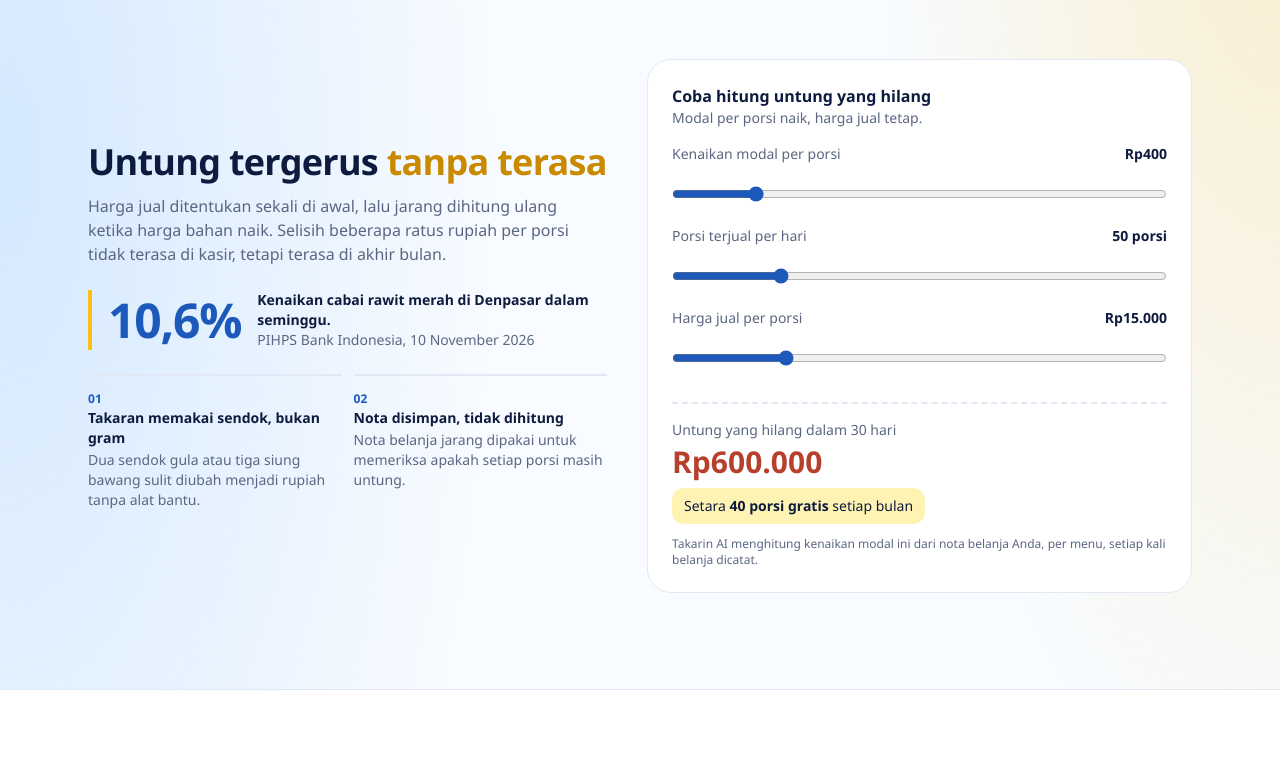
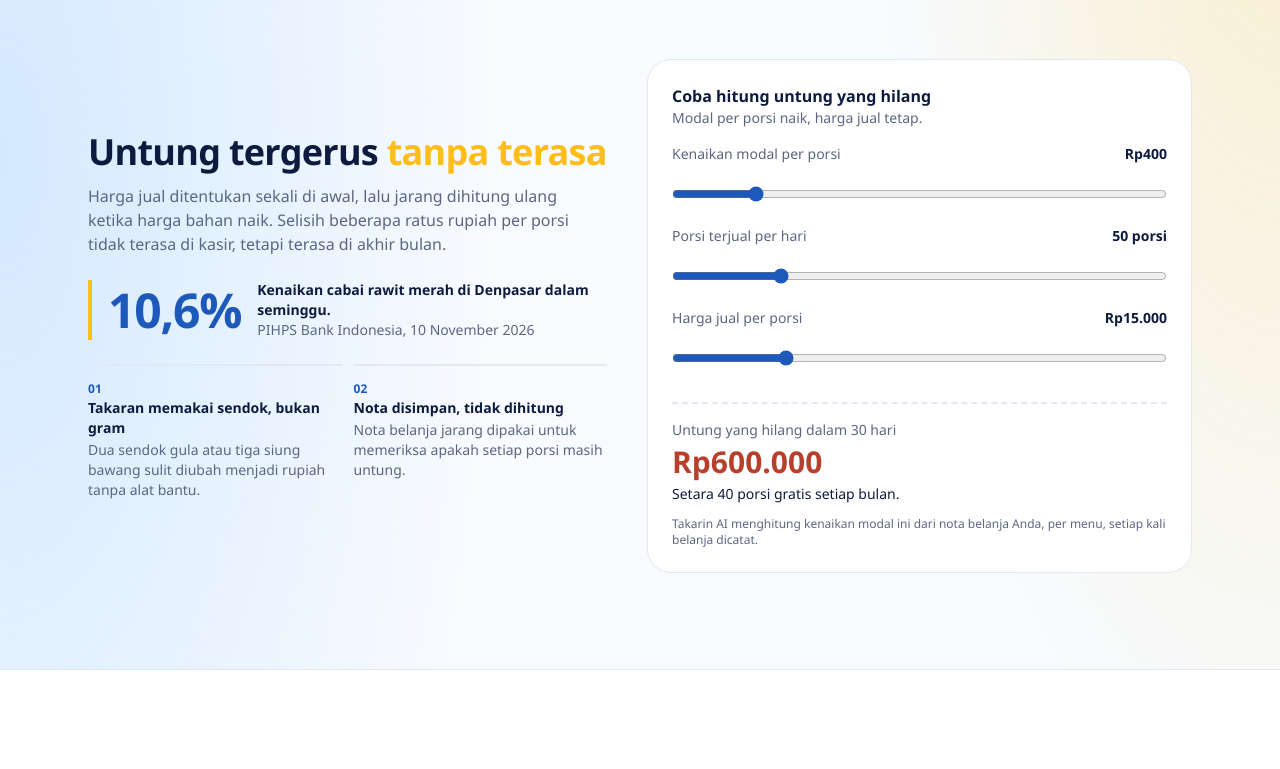
Before and after one commit to Ramadeva1101/TAKARIN_AI, a React (Vite) app in the folder client/: page / in a window 1280 px wide. Shown: the part 800-1569 px from the top of the page. Built offline with nearby package versions, Linux system fonts and the light colour scheme.

Commit message:
style: kuning judul memakai palet #FEBD19, hasil kalkulator tanpa label pil

```diff
--- a/client/src/index.css
+++ b/client/src/index.css
@@ -31,9 +31,9 @@ body { background: var(--color-dasar); color: var(--color-tinta); font-family: v
 .angka { font-variant-numeric: tabular-nums; }
 h1, h2, h3, .font-judul { font-family: var(--font-judul); letter-spacing: -0.02em; }
 
-/* Kata sorotan di judul beranda: warna polos. Kuning digelapkan agar terbaca di atas putih. */
+/* Kata sorotan di judul beranda: warna polos dari palet. */
 .teks-biru { color: #3d86ea; }
-.teks-emas { color: #c98a00; }
+.teks-emas { color: var(--color-kuning); }
 
 /* Tombol utama: biru polos. */
 .tombol-merek { background: var(--color-biru); }
--- a/client/src/pages/Publik.jsx
+++ b/client/src/pages/Publik.jsx
@@ -191,14 +191,10 @@ function Kebocoran() {
         {geser('Porsi terjual per hari', porsi, setPorsi, 10, 200, 5, `${porsi} porsi`)}
         {geser('Harga jual per porsi', harga, setHarga, 5000, 50000, 500, rp(harga))}
       </div>
-      <div className="tepi-nota mt-4 flex flex-wrap items-end justify-between gap-x-6 gap-y-2 pt-4" aria-live="polite">
-        <div>
-          <p className="text-sm text-redup">Untung yang hilang dalam 30 hari</p>
-          <p className="angka mt-1 text-3xl font-extrabold text-rugi">{rp(bulan)}</p>
-        </div>
-        <p className="angka rounded-xl bg-kuning-muda px-3 py-2 text-sm">
-          Setara <b>{setara} porsi gratis</b> setiap bulan
-        </p>
+      <div className="tepi-nota mt-4 pt-4" aria-live="polite">
+        <p className="text-sm text-redup">Untung yang hilang dalam 30 hari</p>
+        <p className="angka mt-1 text-3xl font-extrabold text-rugi">{rp(bulan)}</p>
+        <p className="angka mt-1 text-sm">Setara {setara} porsi gratis setiap bulan.</p>
       </div>
       <p className="mt-3 text-xs text-redup">Takarin AI menghitung kenaikan modal ini dari nota belanja Anda, per menu, setiap kali belanja dicatat.</p>
     </div>
```
